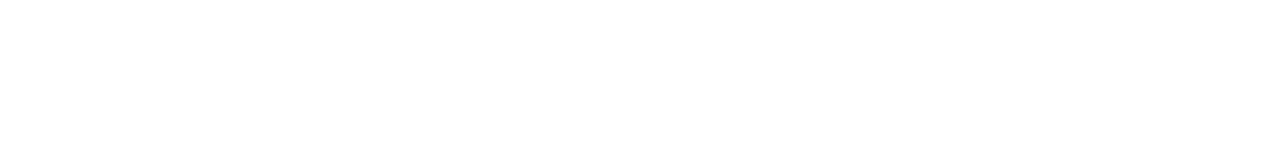
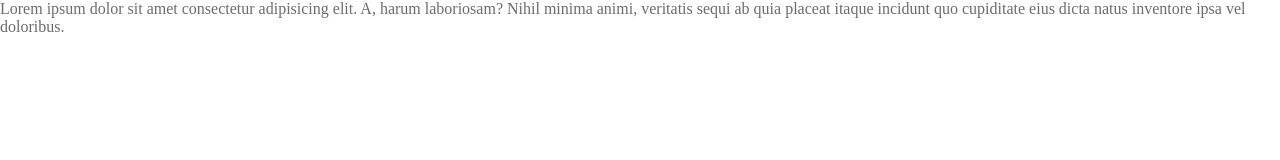
Before and after one commit to MyTruQs/travelgram, a plain HTML site: page index.html in a window 1280 px wide. Drawn offline with Linux system fonts and the light colour scheme.

Commit message:
initial style guide

```diff
--- a/index.html
+++ b/index.html
@@ -7,6 +7,8 @@
     <link rel="stylesheet" href="/styles/index.css">
 </head>
 <body>
-
+    <p>
+        Lorem ipsum dolor sit amet consectetur adipisicing elit. A, harum laboriosam? Nihil minima animi, veritatis sequi ab quia placeat itaque incidunt quo cupiditate eius dicta natus inventore ipsa vel doloribus.
+    </p>
 </body>
 </html>
--- a/styles/global.css
+++ b/styles/global.css
@@ -3,3 +3,18 @@
     padding: 0;
     box-sizing: border-box;
 }
+
+:root {
+    --brand-color: #EF5F4C;
+    --background-color: #FFFFFF;
+    --shape-transparency: #ffffff8f;
+    --surface-color: #F5F5F5;
+    --skeleton-color: #D9D9D9;
+    --text-color-primary: #313131;
+    --text-color-secondary: #6C6C6C;
+}
+
+body {
+    color: var(--text-color-secondary);
+    background-color: var(--background-color);
+}
```
Also changed, not shown: assets/AirplaneTilt.svg (added), assets/Image 01.png (added), assets/Image 02.png (added), assets/Image 03.png (added), assets/Image 04.png (added), assets/Image 05.png (added), assets/Image 06.png (added), assets/Image 07.png (added), assets/Image 08.png (added), assets/Image 09.png (added), assets/Image 10.png (added), assets/Image 11.png (added), assets/Image.svg (added), assets/Logo.svg (added), 2 more files, 1 other file.
